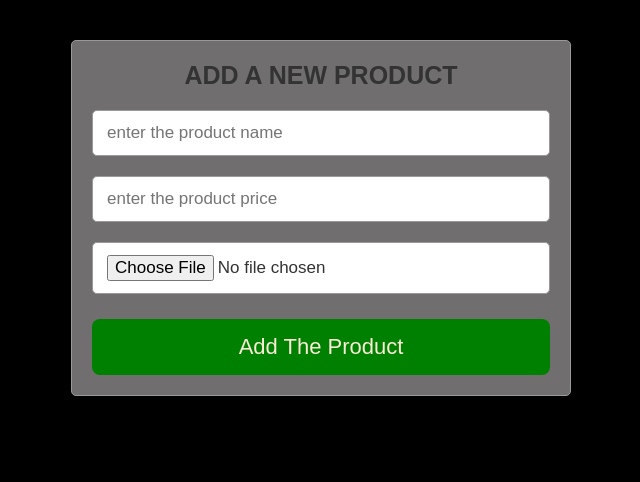
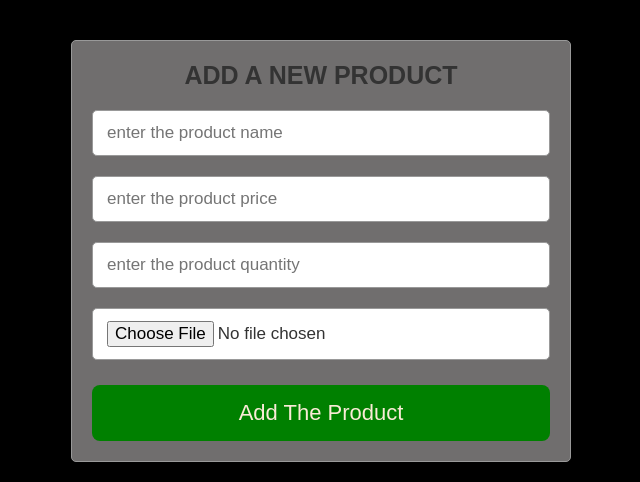
Before and after one commit to langerpereira/Kick_game, a PHP site: page /admin/index.php in a window 1280 px wide. Shown: the part 324-806 px from the top of the page, without its empty margins (319-959 px from the left). Before the commit the page ends 720 px from the top, so only its background shows below. Run offline with PHP 8.4, Linux system fonts and the light colour scheme; data that the repository does not hold is empty.

Commit message:
Update index.php

```diff
--- a/admin/index.php
+++ b/admin/index.php
@@ -41,6 +41,13 @@
             required
           />
           <input
+            type="number"
+            name="p_price"
+            placeholder="enter the product quantity"
+            class="box"
+            required
+          />
+          <input
             type="file"
             name="p_image"
             accept="image/png, image/jpg, image/jpeg"
```
